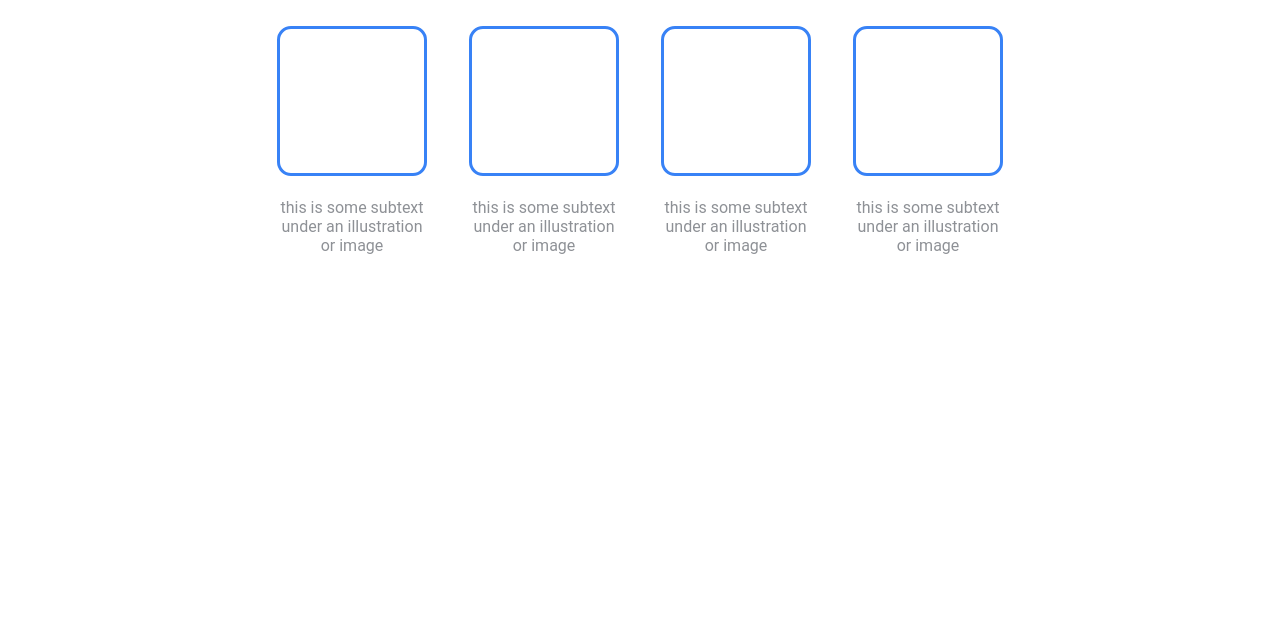
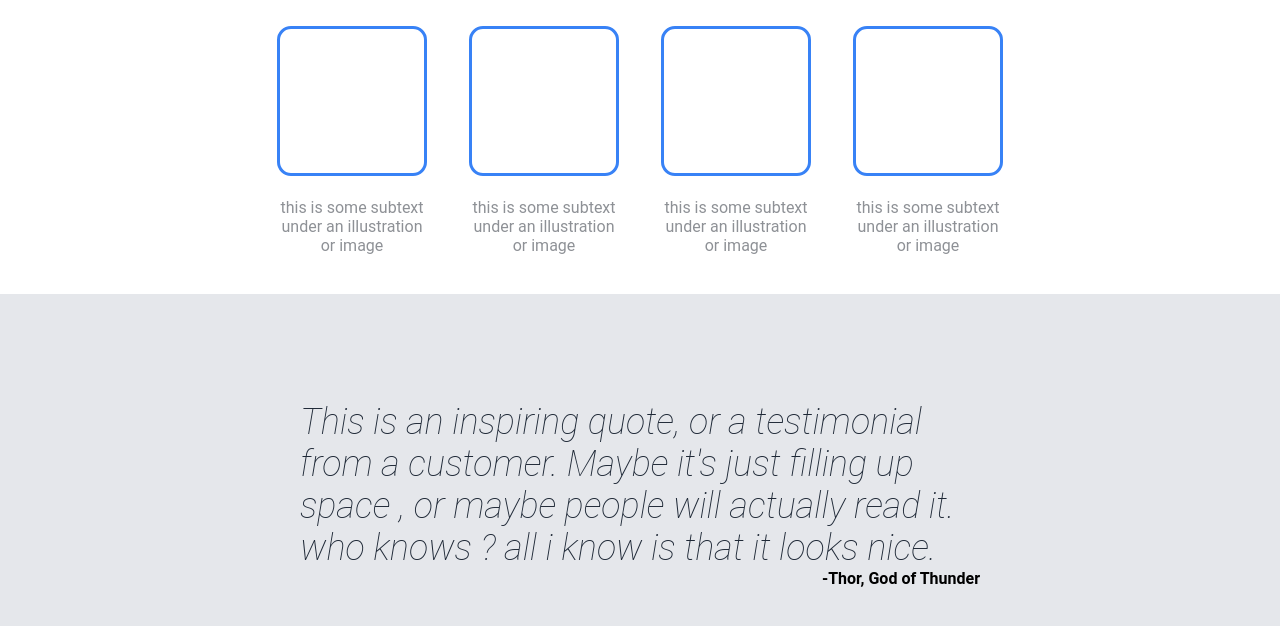
Before and after one commit to laamiri-kaoutar/landing-page, a plain HTML site: page index.html in a window 1280 px wide. Shown: the part 626-1252 px from the top of the page. Before the commit the page ends 920 px from the top, so only its background shows below. Drawn offline with Linux system fonts and the light colour scheme.

Commit message:
Implemented quote section

```diff
--- a/index.html
+++ b/index.html
@@ -45,7 +45,11 @@
                 <p>this is some subtext under an illustration or image</p>
             </div>
         </div>
+    </div>
+    <div class="quote">
+        <div class="quote-text"> This is an inspiring quote, or a testimonial from a customer. Maybe it's just filling up space , or maybe people will actually read it. who knows ? all i know is that it looks nice.</div>
+        <div class="outher"> -Thor, God of Thunder</div>
+    </div>
 
-    </div>
 </body>
 </html>
--- a/styles.css
+++ b/styles.css
@@ -60,10 +60,8 @@ body {
     display: flex;
     flex-direction: column;
     align-items: center;
-    /* gap: ; */
     padding: 42px 100px;
     height: 400px;
-
 }
 .info {
     font-size: 36px;
@@ -74,17 +72,14 @@ body {
     display: flex;
     gap: 42px;
     justify-content: center;
-    flex-wrap: wrap;
     margin-top: 48px; /* the space between the title and tne cards*/
 }
 .card {
     display: flex;
     flex-direction: column;
     gap: 6px;
-    flex-wrap: wrap;
-    align-items: center;
     flex: 1;
-    max-width: 150px;
+    max-width: min-content;
 }
 .illustration {
     border: 3px #3882F6 solid;
@@ -97,6 +92,32 @@ body {
     color: #8e9196;
 }
 /*____________random-end________________*/
+
+/*________________Quote-start__________________*/
+.quote {
+    display: flex;
+    flex-direction: column;
+    justify-content: center;
+    align-items: center;
+    padding: 0 300px ;
+    height: 400px;
+    background-color: #E5E7EB;
+}
+
+.quote-text {
+    font-size: 36px;
+    color: #1F2937;
+    font-style: italic;
+    font-weight: 100;
+}
+.outher {
+    font-weight: bold;
+    align-self: flex-end;
+}
+/* .outher,.quote-text {
+    width: 500px;
+} */
+/*________________Quote-end__________________*/
 
 button {
     padding: 6px 15px;
```
